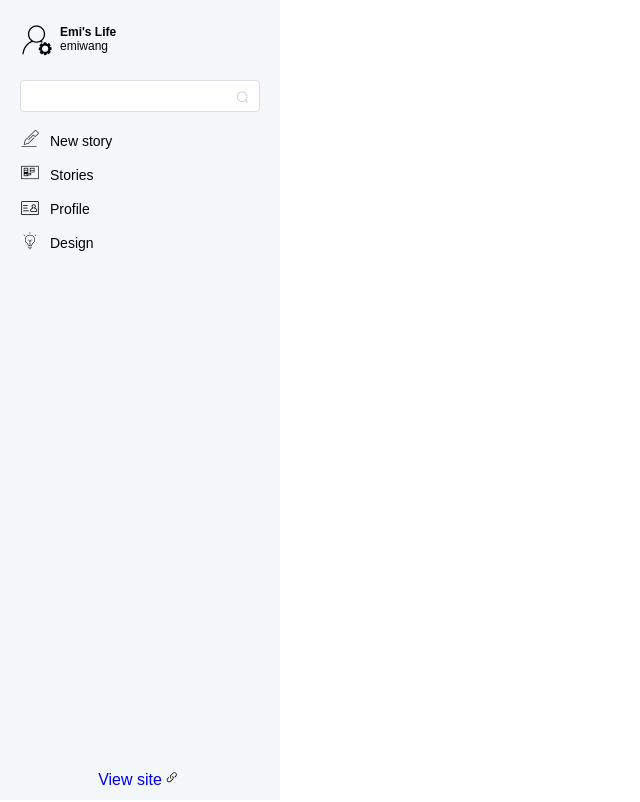
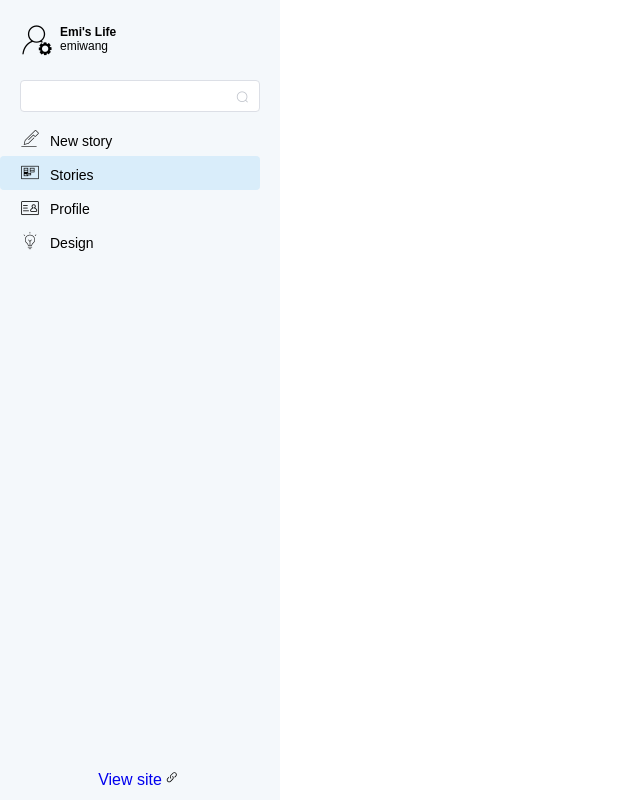
Before and after one commit to shiqiwang/dynamic-blog-client, a Vue app: page / in a window 1280 px wide. Shown: the whole page, without its empty margins (0-640 px from the left). Built offline with nearby package versions, Linux system fonts and the light colour scheme.

Commit message:
限定提交mutation

```diff
--- a/src/components/sidebar.vue
+++ b/src/components/sidebar.vue
@@ -31,7 +31,7 @@
 export default {
   data () {
     return {
-      isOpen: ''
+      isOpen: 1
     }
   },
   computed: {
@@ -44,6 +44,9 @@ export default {
   },
   methods: {
     changeSelectPage (pageId, index) {
+      if (this.isOpen === index) {
+        return
+      }
       this.isOpen = index
       this.$store.dispatch('changeSelectPage', pageId)
     }
```
